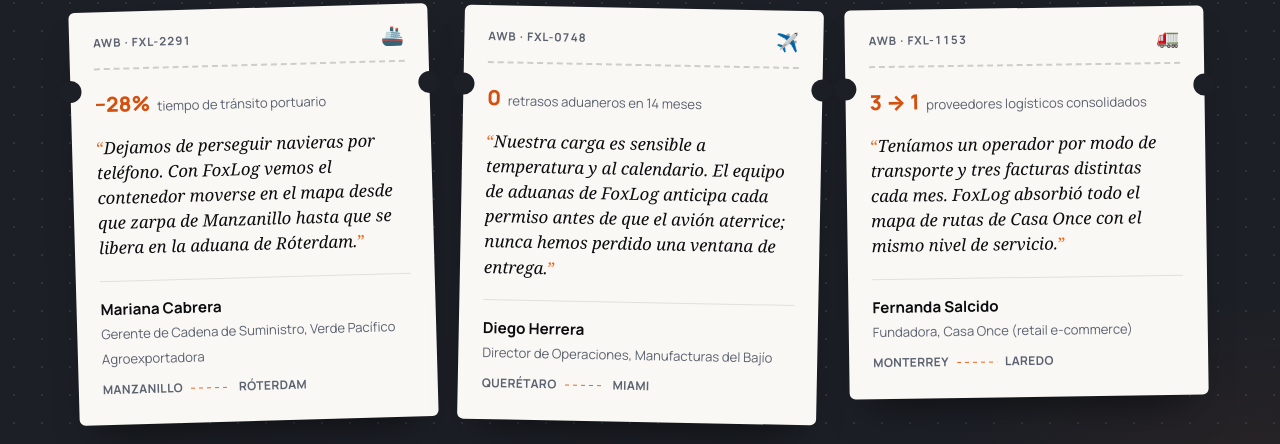
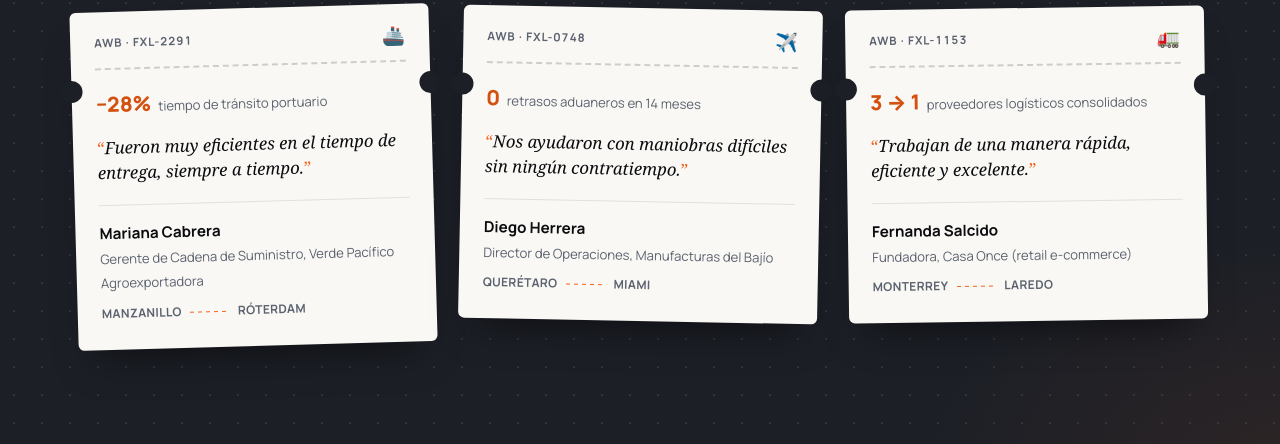
Before and after one commit to luxortizceo/foxlog, a website: page index.html in a window 1280 px wide. Shown: the part 6133-6577 px from the top of the page. Drawn offline with Linux system fonts and the light colour scheme.

Commit message:
Add files via upload

```diff
--- a/index.html
+++ b/index.html
@@ -302,7 +302,7 @@
           </div>
           <div class="tt-metric"><strong>−28%</strong> tiempo de tránsito portuario</div>
           <blockquote class="tt-quote">
-            <p>Dejamos de perseguir navieras por teléfono. Con FoxLog vemos el contenedor moverse en el mapa desde que zarpa de Manzanillo hasta que se libera en la aduana de Róterdam.</p>
+            <p>Fueron muy eficientes en el tiempo de entrega, siempre a tiempo.</p>
           </blockquote>
           <footer class="tt-footer">
             <div class="tt-person">
@@ -324,7 +324,7 @@
           </div>
           <div class="tt-metric"><strong>0</strong> retrasos aduaneros en 14 meses</div>
           <blockquote class="tt-quote">
-            <p>Nuestra carga es sensible a temperatura y al calendario. El equipo de aduanas de FoxLog anticipa cada permiso antes de que el avión aterrice; nunca hemos perdido una ventana de entrega.</p>
+            <p>Nos ayudaron con maniobras difíciles sin ningún contratiempo.</p>
           </blockquote>
           <footer class="tt-footer">
             <div class="tt-person">
@@ -346,7 +346,7 @@
           </div>
           <div class="tt-metric"><strong>3 → 1</strong> proveedores logísticos consolidados</div>
           <blockquote class="tt-quote">
-            <p>Teníamos un operador por modo de transporte y tres facturas distintas cada mes. FoxLog absorbió todo el mapa de rutas de Casa Once con el mismo nivel de servicio.</p>
+            <p>Trabajan de una manera rápida, eficiente y excelente.</p>
           </blockquote>
           <footer class="tt-footer">
             <div class="tt-person">
```
